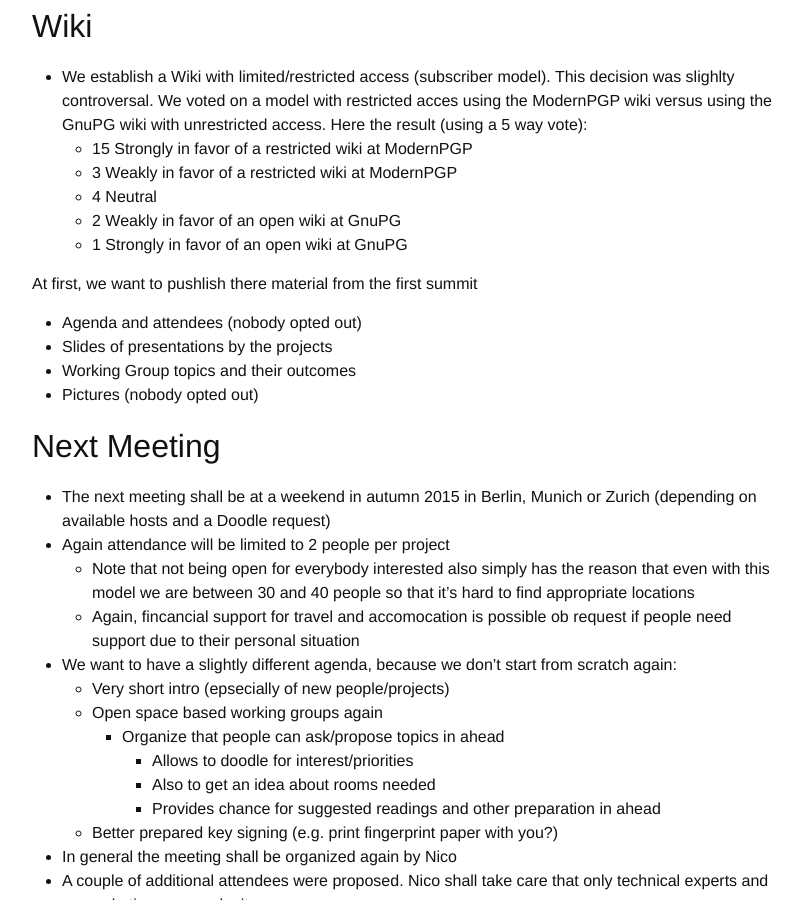
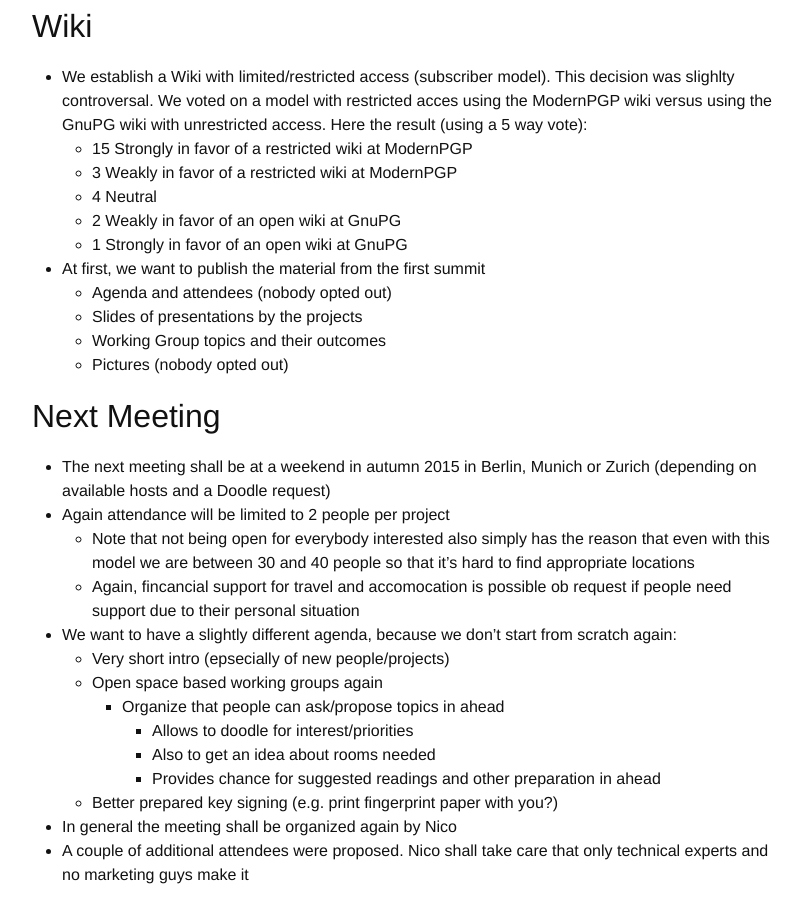
Before and after one commit to ModernPGP/modernpgp.github.io, a Jekyll site: the page built from openpgp-summit/future.md, in a window 1280 px wide and 900 px high, scrolled down 825 px. Shown: the whole window, without its empty margins (238-1040 px from the left). Built offline with Jekyll 4.4.1, drawn with Linux system fonts in a browser that asks for light colours.

Commit message:
Update future.md

```diff
--- a/openpgp-summit/future.md
+++ b/openpgp-summit/future.md
@@ -50,7 +50,7 @@
   - 2  Weakly in favor of an open wiki at GnuPG
   - 1  Strongly in favor of an open wiki at GnuPG
 
-At first, we want to pushlish there material from the first summit
+- At first, we want to publish the material from the first summit
   - Agenda and attendees (nobody opted out)
   - Slides of presentations by the projects
   - Working Group topics and their outcomes
```
